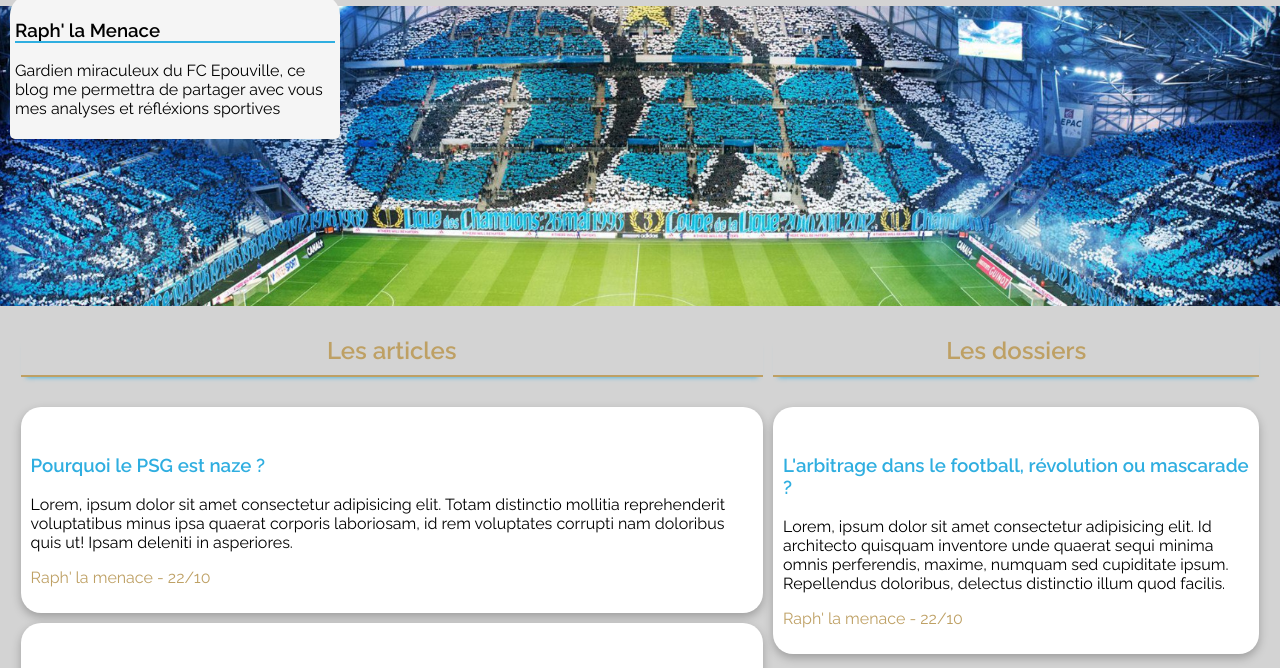
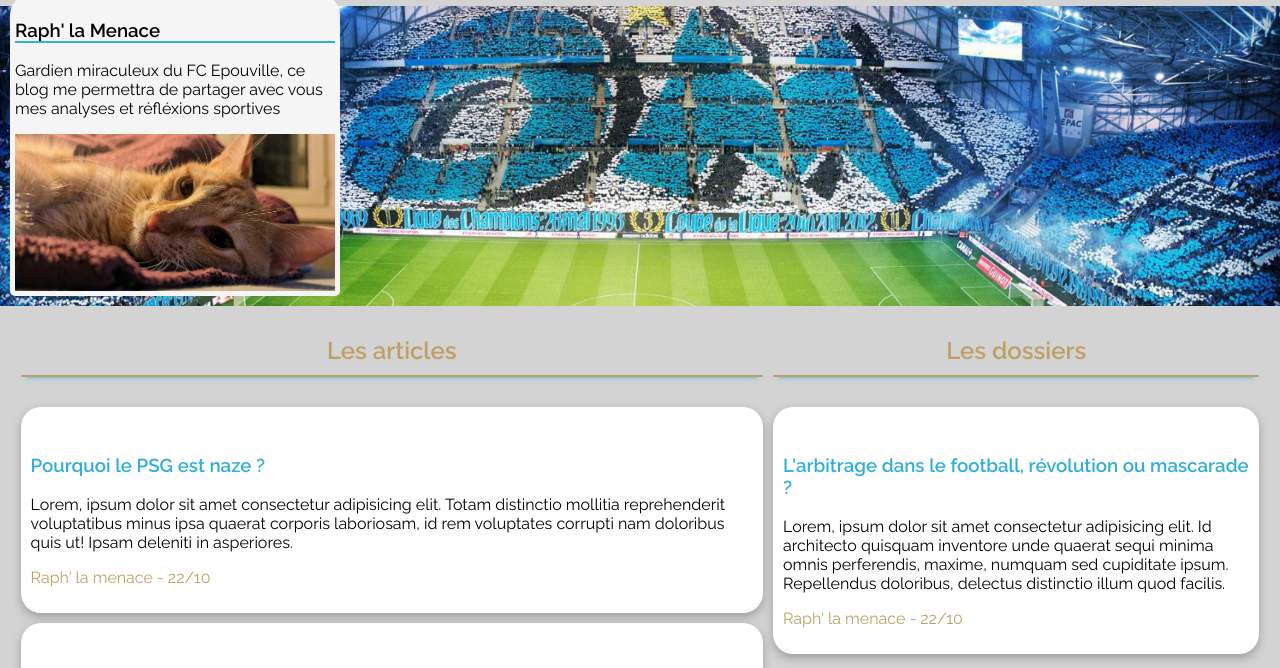
Before and after one commit to KatynOCtraining/RaphaReportage, a plain HTML site: page index.html in a window 1280 px wide. Shown: the part 75-743 px from the top of the page. Drawn offline with Linux system fonts and the light colour scheme; the site is published under a folder, as on GitHub Pages, so addresses that start at the root find nothing.

Commit message:
profil pic

```diff
--- a/index.html
+++ b/index.html
@@ -27,7 +27,7 @@
     </header>
 
     <div class="card">
-        <img src="/ressources/bg1.jpg" alt="">
+        <img src="./ressources/bg1.jpg" alt="">
         <div class="card_txt">
         <h3>Raph' la Menace</h3>
         <p>Gardien miraculeux du FC Epouville, ce blog me permettra de partager avec vous mes analyses et réfléxions sportives</p>
```
